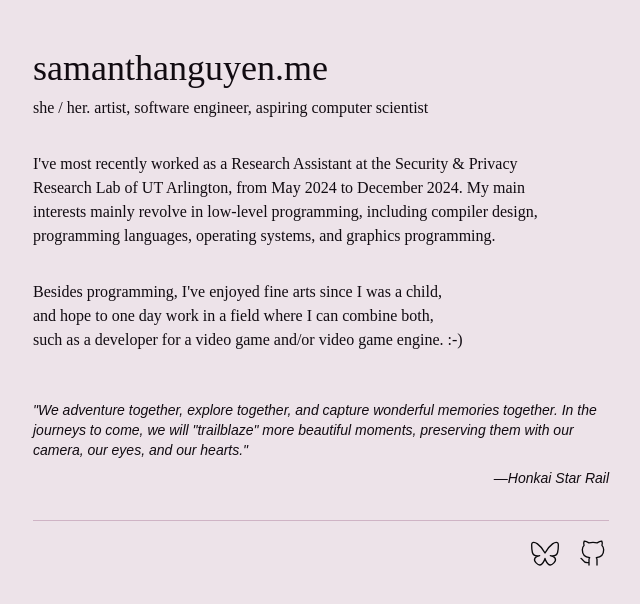
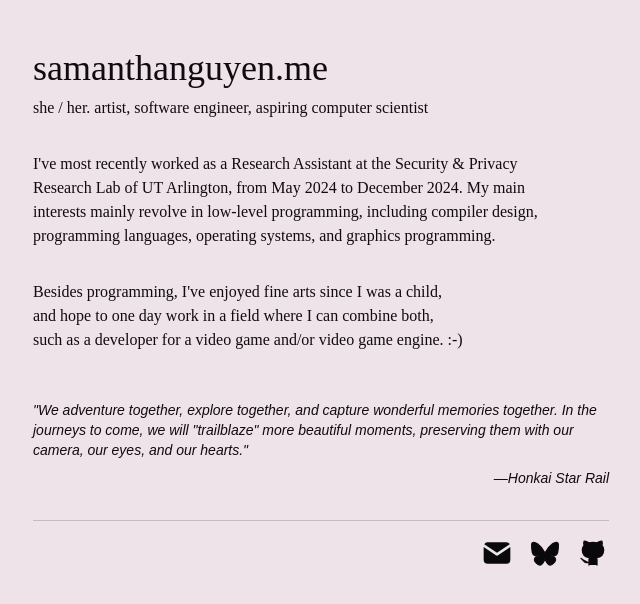
Before and after one commit to neoncitylights/samanthanguyen.me, a SvelteKit app: page / in a window 1280 px wide. Shown: the top 604 px of the page, without its empty margins (319-959 px from the left). Built offline with nearby package versions, Linux system fonts and the light colour scheme.

Commit message:
layout work + footer icon updates

```diff
--- a/eslint.config.js
+++ b/eslint.config.js
@@ -7,6 +7,12 @@ export default ts.config(
 	js.configs.recommended,
 	...ts.configs.recommended,
 	...svelte.configs["flat/recommended"],
+	{
+		rules: {
+			"no-explicit-any": "off",
+			'@typescript-eslint/no-explicit-any': 'off',
+		}
+	},
 	{
 		languageOptions: {
 			globals: {
--- /dev/null
+++ b/src/lib/Footer.svelte
@@ -0,0 +1,30 @@
+<script lang="ts">
+	import { IconBrandBluesky, IconBrandGithub, IconMailFilled } from '@tabler/icons-svelte'
+	import { twJoin } from 'tailwind-merge'
+</script>
+
+<footer class={twJoin(
+	"mt-[-1rem] lg:mt-0 pt-4 flex flex-row justify-end",
+	"border-0 lg:border-t border-[#CFB4C5] dark:border-zinc-800",
+)}>
+	<span class="flex flex-row gap-4">
+		<a href="mailto:contact@samanthanguyen.me" title="Email me at contact@samanthanguyen.me">
+			<IconMailFilled
+				size={32}
+				stroke={1}
+				class={twJoin("fill-zinc-950 dark:fill-gray-50")} />
+		</a>
+		<a href="https://bsky.app/profile/samanthanguyen.me" title="@samanthanguyen.me on Bluesky">
+			<IconBrandBluesky
+				size={32}
+				stroke={1}
+				class={twJoin("fill-zinc-950", "dark:fill-gray-50")} />
+		</a>
+		<a href="https://github.com/neoncitylights" title="@neoncitylights on GitHub">
+			<IconBrandGithub
+				size={32}
+				stroke={1}
+				class={twJoin("fill-zinc-950", "dark:fill-gray-50")} />
+		</a>
+	</span>
+</footer>
--- a/src/routes/+layout.svelte
+++ b/src/routes/+layout.svelte
@@ -15,5 +15,11 @@
 	"mx-8 max-w-lg",
 	"lg:mx-auto lg:max-w-xl",
 )}>
+	<section class={twJoin(
+		"flex flex-col gap-6 lg:gap-8",
+		"selection:bg-pink-200 selection:text-pink-700",
+		"dark:selection:bg-yellow-400 selection:text-zinc-950"
+	)}>
 	{@render children()}
+	</section>
 </div>
--- a/src/routes/+page.svelte
+++ b/src/routes/+page.svelte
@@ -1,15 +1,10 @@
 <script>
-	import { IconBrandBluesky, IconBrandGithub } from '@tabler/icons-svelte'
-	import { twJoin, twMerge } from 'tailwind-merge'
+	import Footer from '$lib/Footer.svelte'
+	import { twJoin } from 'tailwind-merge'
 </script>
 
-<section class={twJoin(
-	"flex flex-col gap-6 lg:gap-8",
-	"selection:bg-pink-200 selection:text-pink-700",
-	"dark:selection:bg-yellow-400 selection:text-zinc-950"
-)}>
 <header class="flex flex-col gap-2">
-		<h1 class={twMerge(
+	<h1 class={twJoin(
 		"pt-12 flex items-end",
 	 	"text-2xl lg:text-4xl font-domine font-bold lg:font-medium",
 	)}>
@@ -48,21 +43,4 @@
 		<cite class="text-right">—Honkai Star Rail</cite>
 	</blockquote>
 </main>
-	<footer class={twJoin(
-		"mt-[-1rem] lg:mt-0 pt-4 flex flex-row gap-4 justify-end",
-		"border-0 lg:border-t border-[#CFB4C5] dark:border-zinc-800",
-	)}>
-		<a href="https://bsky.app/profile/samanthanguyen.me" title="@samanthanguyen.me on Bluesky">
-			<IconBrandBluesky
-				size={32}
-				stroke={1}
-				class={twJoin("text-zinc-950 hover:fill-zinc-950", "dark:text-gray-50 hover:fill-gray-50")} />
-		</a>
-		<a href="https://github.com/neoncitylights" title="@neoncitylights on GitHub">
-			<IconBrandGithub
-				size={32}
-				stroke={1}
-				class={twJoin("text-zinc-950 hover:fill-zinc-950", "dark:text-gray-50 hover:fill-gray-50")} />
-		</a>
-	</footer>
-</section>
+<Footer />
```
Lines whose indentation alone changed are shown as unchanged.
